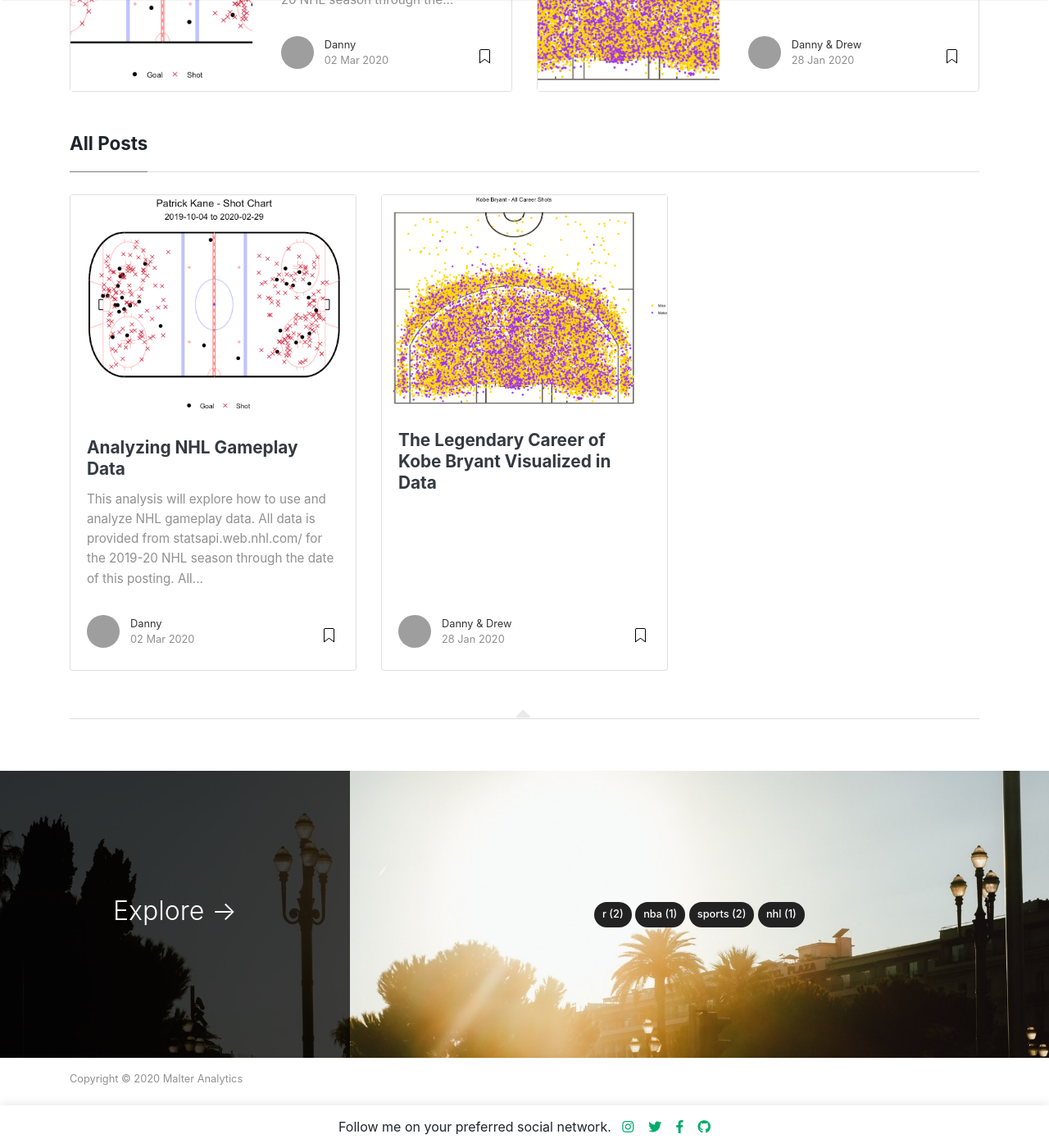
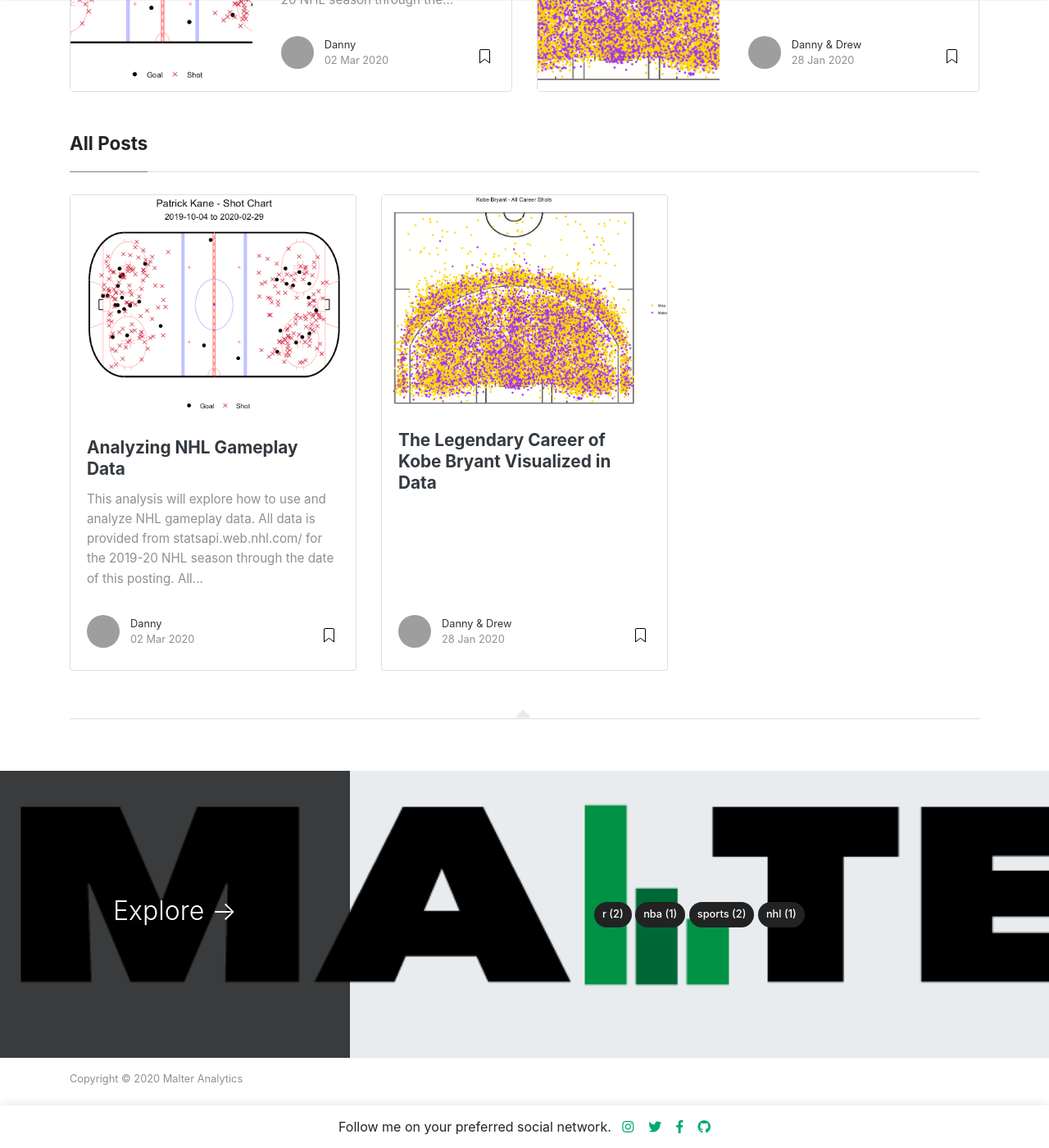
Before and after one commit to malteranalytics/malteranalytics.github.io, a Jekyll site: the page built from index.html, in a window 1280 px wide and 1400 px high, scrolled down 484 px. Shown: the whole window at 82% size. Built offline with Jekyll 4.4.1, drawn with Linux system fonts in a browser that asks for light colours; nearby versions of some CDN libraries; the list of posts is cut into pages by our own code; grey boxes are pictures that could not be loaded.

Commit message:
Update screen.css

```diff
--- a/assets/css/screen.css
+++ b/assets/css/screen.css
@@ -792,7 +792,7 @@
     margin-top: 3rem;
     padding: 0;
     border-radius: 0;
-    background-image: url(../images/jumbotron.jpg);
+    background-image: url(../images/Malter-Analytics-Logo.png);
     background-size: cover;
 }
 
```
